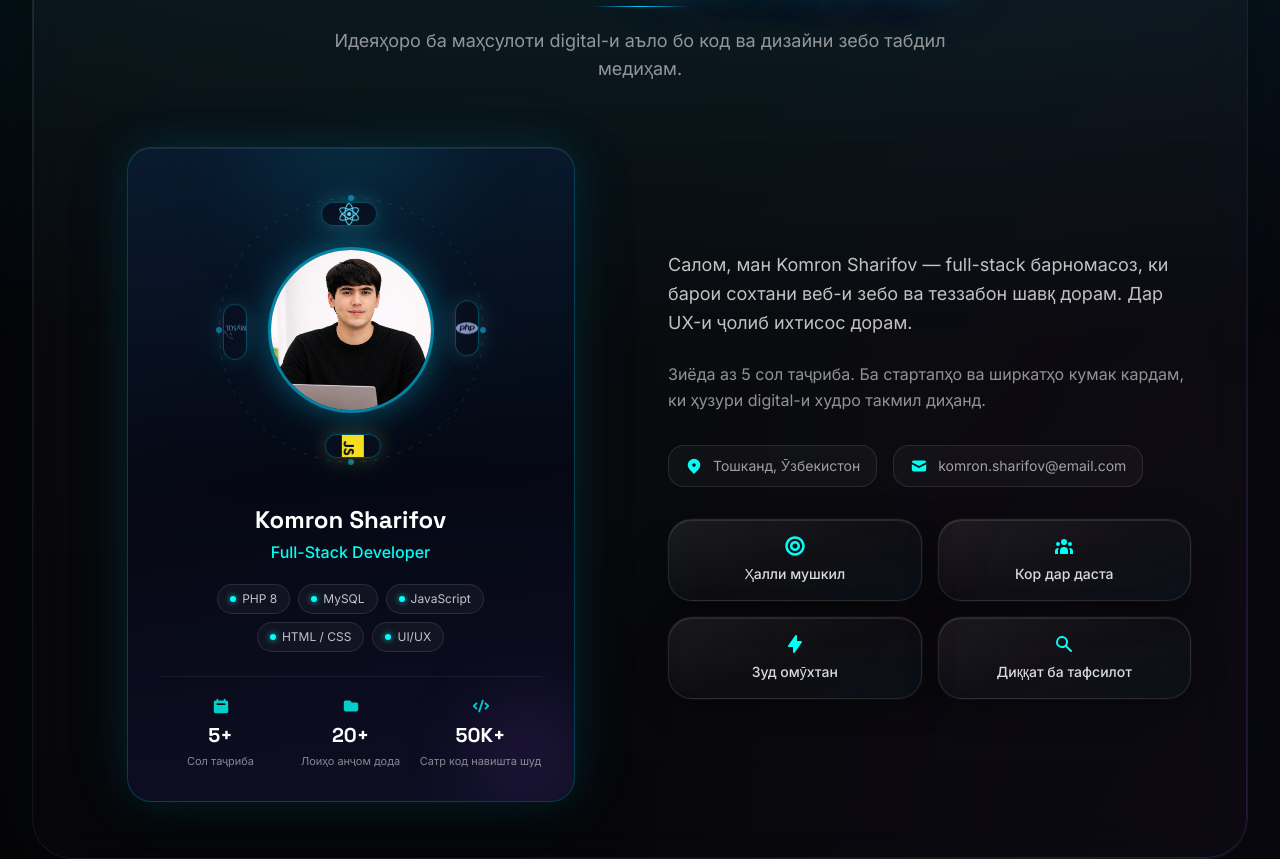
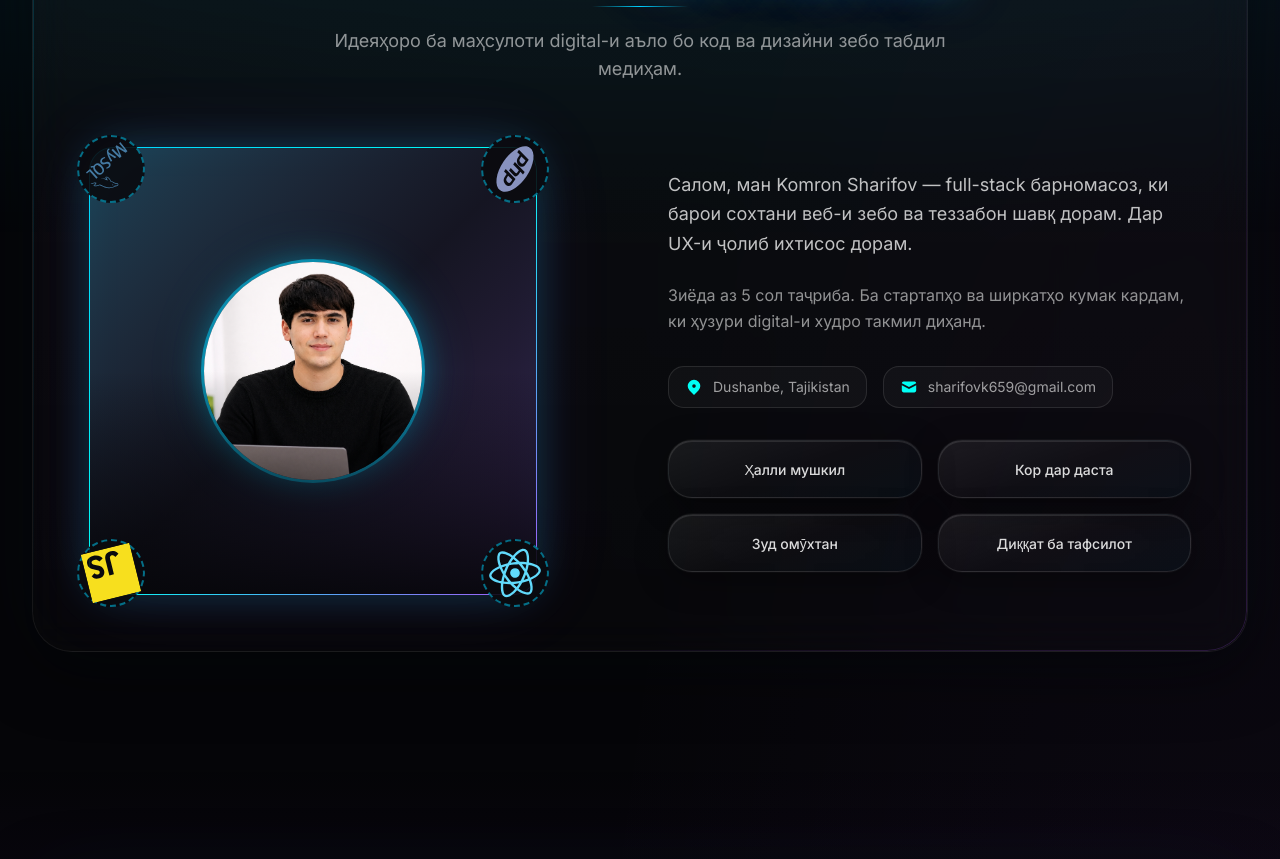
Before and after one commit to sharifovk659-spec/-portfolio-komron, a Next.js app: page / in a window 1280 px wide. Shown: the part 1780-2639 px from the top of the page. Built offline with nearby package versions, Linux system fonts and the light colour scheme.

Commit message:
Update About profile card, contact details, and social links for production.
Restore the photo layout with spinning tech logos, set Dushanbe address, and sync Instagram contact across the site.

```diff
--- a/src/components/layout/Footer.tsx
+++ b/src/components/layout/Footer.tsx
@@ -1,7 +1,7 @@
 "use client";
 
 import { motion } from "framer-motion";
-import { FaGithub, FaLinkedin, FaTwitter, FaTelegramPlane } from "react-icons/fa";
+import { FaGithub, FaLinkedin, FaInstagram } from "react-icons/fa";
 import { personalInfo } from "@/lib/data";
 import { useLanguage } from "@/hooks/useLanguage";
 import BrandMark from "@/components/ui/BrandMark";
@@ -9,8 +9,7 @@ import BrandMark from "@/components/ui/BrandMark";
 const socialIcons = [
   { href: personalInfo.social.github, icon: FaGithub, label: "GitHub" },
   { href: personalInfo.social.linkedin, icon: FaLinkedin, label: "LinkedIn" },
-  { href: personalInfo.social.twitter, icon: FaTwitter, label: "Twitter" },
-  { href: personalInfo.social.telegram, icon: FaTelegramPlane, label: "Telegram" },
+  { href: personalInfo.social.instagram, icon: FaInstagram, label: "Instagram" },
 ];
 
 export default function Footer() {
--- a/src/components/layout/Navbar.tsx
+++ b/src/components/layout/Navbar.tsx
@@ -3,13 +3,11 @@
 import { motion } from "framer-motion";
 import { useEffect, useState } from "react";
 import { useLenisScroll } from "@/components/layout/SmoothScroll";
-import { useLanguage } from "@/hooks/useLanguage";
 import LanguageSwitcher from "@/components/layout/LanguageSwitcher";
 import BrandMark from "@/components/ui/BrandMark";
 
 export default function Navbar() {
   const { scrollTo } = useLenisScroll();
-  const { t } = useLanguage();
   const [scrolled, setScrolled] = useState(false);
 
   useEffect(() => {
@@ -55,17 +53,6 @@ export default function Navbar() {
 
         <div className="flex items-center gap-2 sm:gap-3">
           <LanguageSwitcher />
-          <a
-            href="#contact"
-            onClick={(e) => {
-              e.preventDefault();
-              handleNavClick("#contact");
-            }}
-            className="btn-premium shrink-0 rounded-full px-4 py-2 text-xs font-semibold sm:px-5 sm:py-2.5 sm:text-sm"
-          >
-            <span className="hidden min-[420px]:inline">{t.nav.hireMe}</span>
-            <span className="min-[420px]:hidden">{t.nav.hireMeShort}</span>
-          </a>
         </div>
       </nav>
     </motion.header>
--- a/src/components/sections/About.tsx
+++ b/src/components/sections/About.tsx
@@ -3,18 +3,52 @@
 import { useEffect, useRef } from "react";
 import gsap from "gsap";
 import { ScrollTrigger } from "gsap/ScrollTrigger";
-import { HiLocationMarker, HiMail, HiLightningBolt, HiUserGroup, HiSearch } from "react-icons/hi";
-import { FaBullseye } from "react-icons/fa";
+import { motion } from "framer-motion";
+import Image from "next/image";
+import { HiLocationMarker, HiMail } from "react-icons/hi";
+import { SiPhp, SiJavascript, SiMysql, SiReact } from "react-icons/si";
 import SectionHeading from "@/components/ui/SectionHeading";
 import SectionWrapper from "@/components/ui/SectionWrapper";
 import GlassCard from "@/components/ui/GlassCard";
-import ProfileOrbitCard from "@/components/ui/ProfileOrbitCard";
 import { personalInfo } from "@/lib/data";
 import { useLanguage } from "@/hooks/useLanguage";
 
 gsap.registerPlugin(ScrollTrigger);
 
-const traitIcons = [FaBullseye, HiUserGroup, HiLightningBolt, HiSearch];
+const orbitApps = [
+  {
+    id: "mysql",
+    Icon: SiMysql,
+    color: "#4479A1",
+    position: "absolute -top-3 -left-3",
+    iconSize: 50,
+    duration: 18,
+  },
+  {
+    id: "php",
+    Icon: SiPhp,
+    color: "#8892BF",
+    position: "absolute -top-3 -right-3",
+    iconSize: 52,
+    duration: 20,
+  },
+  {
+    id: "js",
+    Icon: SiJavascript,
+    color: "#F7DF1E",
+    position: "absolute -bottom-3 -left-3",
+    iconSize: 50,
+    duration: 15,
+  },
+  {
+    id: "react",
+    Icon: SiReact,
+    color: "#61DAFB",
+    position: "absolute -bottom-3 -right-3",
+    iconSize: 52,
+    duration: 22,
+  },
+] as const;
 
 export default function About() {
   const { t } = useLanguage();
@@ -48,8 +82,45 @@ export default function About() {
       <SectionHeading subtitle={t.about.subtitle} title={t.about.title} description={t.about.description} />
 
       <div className="grid items-center gap-10 lg:grid-cols-2 lg:gap-14">
-        <div ref={imageRef} className="flex justify-center lg:justify-start">
-          <ProfileOrbitCard />
+        <div ref={imageRef} className="relative mx-auto w-full max-w-md lg:mx-0">
+          <div className="gradient-border glow-blue relative aspect-square overflow-hidden rounded-3xl">
+            <div className="absolute inset-0 bg-gradient-to-br from-neon-blue/25 via-dark-700 to-neon-purple/25" />
+            <div className="absolute inset-0 flex items-center justify-center p-8">
+              <div
+                className="relative h-[186px] w-[186px] overflow-hidden rounded-full sm:h-[218px] sm:w-[218px]"
+                style={{
+                  boxShadow:
+                    "0 0 0 3px rgba(0, 212, 255, 0.5), 0 0 30px rgba(0, 212, 255, 0.35), 0 0 60px rgba(0, 212, 255, 0.15)",
+                }}
+              >
+                <Image
+                  src={personalInfo.profilePhoto}
+                  alt={personalInfo.name}
+                  fill
+                  className="object-cover object-top"
+                  sizes="(max-width: 640px) 186px, 218px"
+                  priority
+                  unoptimized
+                />
+              </div>
+            </div>
+            <div className="absolute inset-0 bg-gradient-to-t from-dark-950/90 via-transparent to-transparent" />
+          </div>
+
+          {orbitApps.map(({ id, Icon, color, position, iconSize, duration }) => (
+            <div
+              key={id}
+              className={`${position} flex h-[68px] w-[68px] items-center justify-center rounded-full border-2 border-dashed border-neon-blue/50 bg-dark-900/90`}
+            >
+              <motion.div
+                animate={{ rotate: 360 }}
+                transition={{ duration, repeat: Infinity, ease: "linear" }}
+                className="flex items-center justify-center"
+              >
+                <Icon size={iconSize} style={{ color }} />
+              </motion.div>
+            </div>
+          ))}
         </div>
 
         <div ref={contentRef} className="space-y-6">
@@ -58,7 +129,7 @@ export default function About() {
 
           <div className="flex flex-wrap gap-4 pt-2">
             {[
-              { icon: HiLocationMarker, text: t.personal.location },
+              { icon: HiLocationMarker, text: personalInfo.location },
               { icon: HiMail, text: personalInfo.email },
             ].map(({ icon: Icon, text }) => (
               <div
@@ -73,17 +144,11 @@ export default function About() {
           </div>
 
           <div className="grid grid-cols-2 gap-3 pt-2 sm:gap-4">
-            {t.about.traits.map((trait, i) => {
-              const Icon = traitIcons[i];
-              return (
-                <GlassCard key={trait} delay={i * 0.1} className="!p-4">
-                  <div className="flex flex-col items-center gap-2 text-center">
-                    <Icon className="text-neon-cyan" size={20} />
-                    <span className="text-sm font-medium text-white/85">{trait}</span>
-                  </div>
-                </GlassCard>
-              );
-            })}
+            {t.about.traits.map((trait, i) => (
+              <GlassCard key={trait} delay={i * 0.1} className="!p-4 text-center">
+                <span className="text-sm font-medium text-white/85">{trait}</span>
+              </GlassCard>
+            ))}
           </div>
         </div>
       </div>
--- a/src/components/sections/Contact.tsx
+++ b/src/components/sections/Contact.tsx
@@ -3,7 +3,7 @@
 import { useState } from "react";
 import { motion } from "framer-motion";
 import { HiMail, HiLocationMarker, HiPaperAirplane } from "react-icons/hi";
-import { FaGithub, FaLinkedin, FaTwitter, FaTelegramPlane } from "react-icons/fa";
+import { FaGithub, FaLinkedin, FaInstagram } from "react-icons/fa";
 import SectionHeading from "@/components/ui/SectionHeading";
 import SectionWrapper from "@/components/ui/SectionWrapper";
 import GlassCard from "@/components/ui/GlassCard";
@@ -13,8 +13,7 @@ import { useLanguage } from "@/hooks/useLanguage";
 const socialLinks = [
   { href: personalInfo.social.github, icon: FaGithub, label: "GitHub" },
   { href: personalInfo.social.linkedin, icon: FaLinkedin, label: "LinkedIn" },
-  { href: personalInfo.social.twitter, icon: FaTwitter, label: "Twitter" },
-  { href: personalInfo.social.telegram, icon: FaTelegramPlane, label: "Telegram" },
+  { href: personalInfo.social.instagram, icon: FaInstagram, label: "Instagram" },
 ];
 
 export default function Contact() {
@@ -46,7 +45,7 @@ export default function Contact() {
               </div>
               <div className="flex items-center gap-3 text-sm text-white/70">
                 <div className="flex h-11 w-11 items-center justify-center rounded-2xl bg-neon-purple/10"><HiLocationMarker className="text-neon-purple" size={18} /></div>
-                {t.personal.location}
+                {personalInfo.location}
               </div>
             </div>
             <div className="mt-8">
--- a/src/components/ui/BrandMark.tsx
+++ b/src/components/ui/BrandMark.tsx
@@ -1,8 +1,7 @@
 import { personalInfo } from "@/lib/data";
 
 type BrandMarkProps = {
-  size?: "sm" | "md" | "lg" | "xl";
-  layout?: "horizontal" | "stacked";
+  size?: "sm" | "md" | "lg";
   showText?: boolean;
   className?: string;
 };
@@ -26,32 +25,18 @@ const sizes = {
     text: "text-xl sm:text-2xl",
     gap: "gap-3",
   },
-  xl: {
-    box: "h-16 w-16 sm:h-20 sm:w-20",
-    icon: "text-2xl sm:text-3xl",
-    text: "text-2xl sm:text-3xl",
-    gap: "gap-4",
-  },
 };
 
-export default function BrandMark({
-  size = "md",
-  layout = "horizontal",
-  showText = true,
-  className = "",
-}: BrandMarkProps) {
+export default function BrandMark({ size = "md", showText = true, className = "" }: BrandMarkProps) {
   const s = sizes[size];
-  const isStacked = layout === "stacked";
 
   return (
-    <div
-      className={`flex ${isStacked ? "flex-col items-center" : "items-center"} ${s.gap} ${className}`}
-    >
+    <div className={`flex items-center ${s.gap} ${className}`}>
       <span
-        className={`flex ${s.box} shrink-0 items-center justify-center rounded-xl font-bold text-white ${s.icon}`}
+        className={`flex ${s.box} shrink-0 items-center justify-center rounded-lg font-bold text-white ${s.icon}`}
         style={{
           background: "linear-gradient(135deg, #00d4ff, #a855f7)",
-          boxShadow: "0 4px 24px rgba(0,212,255,0.4), inset 0 1px 0 rgba(255,255,255,0.25)",
+          boxShadow: "0 4px 18px rgba(0,212,255,0.35), inset 0 1px 0 rgba(255,255,255,0.25)",
         }}
         aria-hidden
       >
--- a/src/components/ui/ProfileOrbitCard.tsx
+++ b/src/components/ui/ProfileOrbitCard.tsx
@@ -1,10 +1,8 @@
 "use client";
 
 import Image from "next/image";
-import { HiCalendar, HiFolder, HiCode } from "react-icons/hi";
 import { SiPhp, SiJavascript, SiMysql, SiReact } from "react-icons/si";
 import { personalInfo } from "@/lib/data";
-import { useLanguage } from "@/hooks/useLanguage";
 import { useMotionPrefs } from "@/hooks/useMotionPrefs";
 
 const ORBIT_DURATION = 28;
@@ -18,14 +16,7 @@ const orbitSkills = [
 
 const skillTags = ["PHP 8", "MySQL", "JavaScript", "HTML / CSS", "UI/UX"];
 
-const cardStats = [
-  { value: "5+", labelKey: "years" as const, Icon: HiCalendar },
-  { value: "20+", labelKey: "projects" as const, Icon: HiFolder },
-  { value: "50K+", labelKey: "codeLines" as const, Icon: HiCode },
-];
-
 export default function ProfileOrbitCard() {
-  const { t } = useLanguage();
   const { reducedMotion, isMobile } = useMotionPrefs();
   const animate = !reducedMotion;
   const orbitRadius = isMobile ? 100 : 132;
@@ -112,6 +103,7 @@ export default function ProfileOrbitCard() {
               className="object-cover object-top"
               sizes="160px"
               priority
+              unoptimized
             />
           </div>
         </div>
@@ -134,18 +126,6 @@ export default function ProfileOrbitCard() {
           </span>
         ))}
       </div>
-
-      <div className="relative mt-6 grid grid-cols-3 gap-2 border-t border-white/[0.06] pt-5">
-        {cardStats.map(({ value, labelKey, Icon }) => (
-          <div key={labelKey} className="flex flex-col items-center gap-1.5 text-center">
-            <Icon className="text-neon-cyan/80" size={18} />
-            <span className="font-display text-lg font-bold text-white sm:text-xl">{value}</span>
-            <span className="text-[10px] leading-tight text-white/50 sm:text-[11px]">
-              {t.about.cardStats[labelKey]}
-            </span>
-          </div>
-        ))}
-      </div>
     </div>
   );
 }
--- a/src/lib/data.ts
+++ b/src/lib/data.ts
@@ -4,14 +4,13 @@ export const personalInfo = {
   brandSuffix: ".dev",
   title: "Full-Stack Developer",
   tagline: "Building modern web platforms with clean code, high speed, and reliable security.",
-  email: "komron.sharifov@email.com",
-  location: "Tashkent, Uzbekistan",
+  email: "sharifovk659@gmail.com",
+  location: "Dushanbe, Tajikistan",
   availability: "Available for Freelance & Full-Time Projects",
   social: {
     github: "https://github.com/komronsharifov",
-    linkedin: "https://linkedin.com/in/komronsharifov",
-    twitter: "https://twitter.com/komronsharifov",
-    telegram: "https://t.me/komronsharifov",
+    linkedin: "https://www.linkedin.com/in/komron-sharifov-15a539417",
+    instagram: "https://instagram.com/komronn.dev",
   },
   profilePhoto: "/profile.png",
   logo: "/logo.png",
--- a/src/lib/i18n/translations.ts
+++ b/src/lib/i18n/translations.ts
@@ -32,7 +32,7 @@ const en = {
     testimonials: "Reviews",
     contact: "Contact",
   },
-  preloader: { loading: "Loading", loadingExperience: "Loading experience..." },
+  preloader: { loading: "Loading" },
   hero: {
     availability: "Available for Freelance & Full-Time Projects",
     viewWork: "View My Work",
@@ -137,7 +137,7 @@ const en = {
   personal: {
     title: "Full-Stack Web Developer",
     tagline: "Building modern web platforms with clean code, high speed, and reliable security.",
-    location: "Tashkent, Uzbekistan",
+    location: "Dushanbe, Tajikistan",
   },
 };
 
@@ -165,7 +165,7 @@ const ru: TranslationKeys = {
     testimonials: "Отзывы",
     contact: "Контакты",
   },
-  preloader: { loading: "Загрузка", loadingExperience: "Загрузка сайта..." },
+  preloader: { loading: "Загрузка" },
   hero: {
     availability: "Доступен для freelance и full-time проектов",
     viewWork: "Мои работы",
@@ -270,7 +270,7 @@ const ru: TranslationKeys = {
   personal: {
     title: "Full-Stack Web Developer",
     tagline: "Создание современных веб-платформ с чистым кодом, высокой скоростью и надёжной безопасностью.",
-    location: "Ташкент, Узбекистан",
+    location: "Душанбе, Таджикистан",
   },
 };
 
@@ -298,7 +298,7 @@ const tg: TranslationKeys = {
     testimonials: "Шарҳҳо",
     contact: "Тамос",
   },
-  preloader: { loading: "Бор шуда истодааст", loadingExperience: "Сайт бор мешавад..." },
+  preloader: { loading: "Бор шуда истодааст" },
   hero: {
     availability: "Дастрас барои Freelance ва Full-Time лоиҳаҳо",
     viewWork: "Кори ман",
@@ -403,7 +403,7 @@ const tg: TranslationKeys = {
   personal: {
     title: "Full-Stack Web Developer",
     tagline: "Сохтани веб-платформаҳои муосир бо коди тоза, суръати баланд ва амнияти боэътимод.",
-    location: "Тошканд, Ӯзбекистон",
+    location: "Душанбе, Тоҷикистон",
   },
 };
 
```
